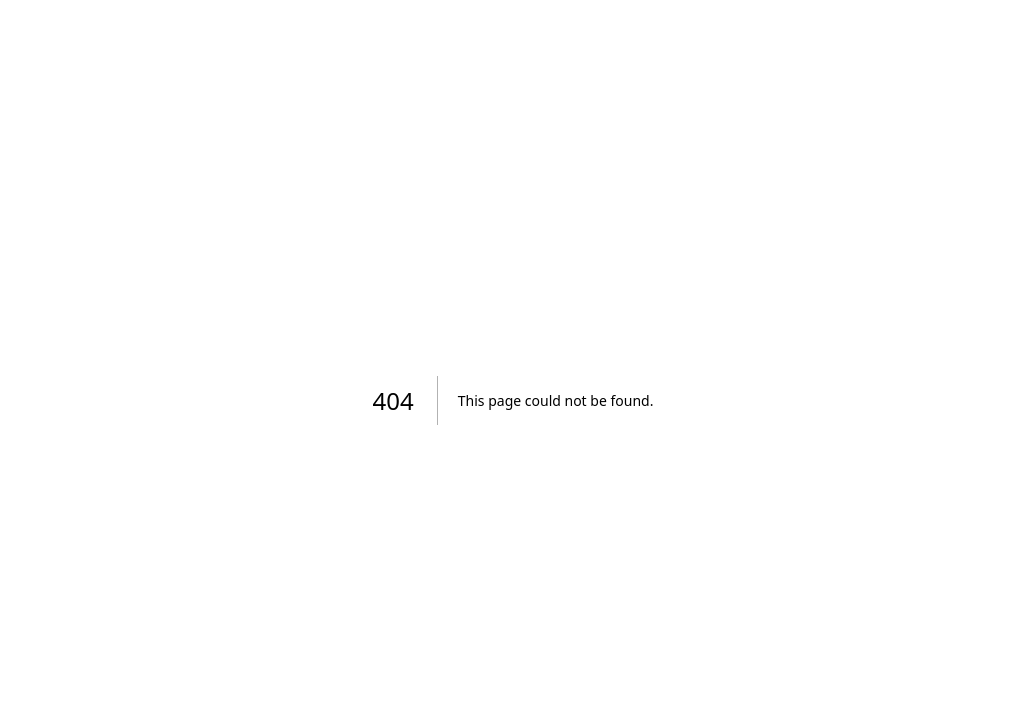
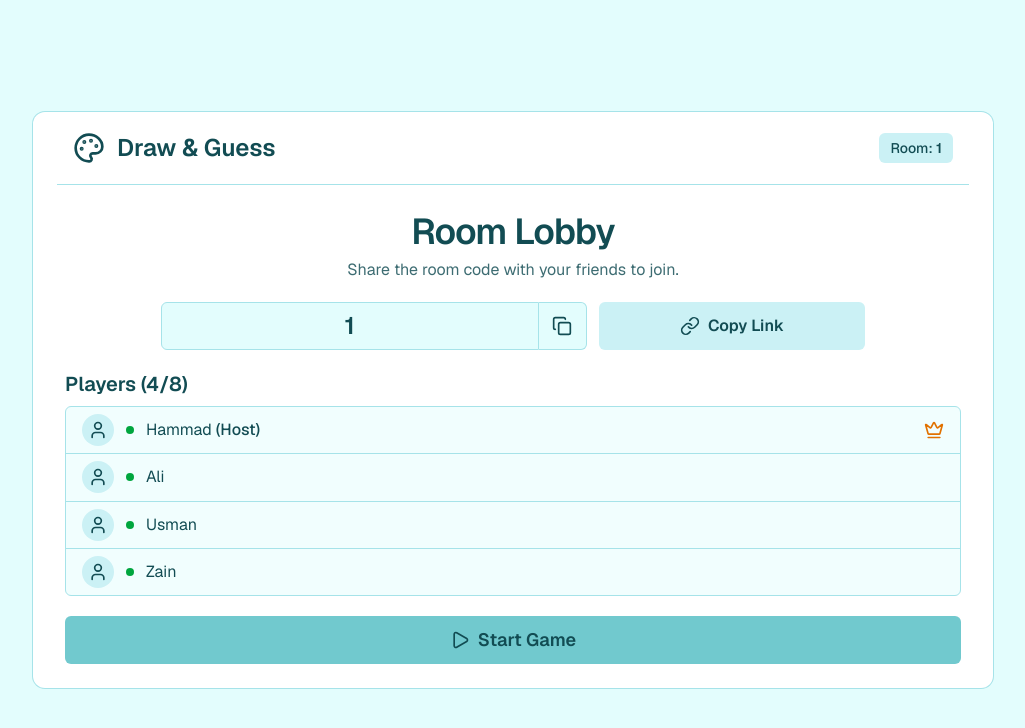
Before and after one commit to unse1234/Guessing-Game, a Next.js app in the folder apps/web/: page /room/1 in a window 1280 px wide. Before the commit this address had no page. Shown: the top 728 px of the page, without its empty margins (127-1152 px from the left). Built offline with nearby package versions, Linux system fonts and the light colour scheme.

Commit message:
feat(web): add the room lobby screen

```diff
--- /dev/null
+++ b/apps/web/src/app/room/[code]/page.tsx
@@ -0,0 +1,7 @@
+import { LobbyScreen } from '@/features/lobby/components/lobby-screen';
+
+export default async function RoomPage({ params }: PageProps<'/room/[code]'>) {
+  const { code } = await params;
+
+  return <LobbyScreen code={code} />;
+}
--- /dev/null
+++ b/apps/web/src/components/layout/site-brand.tsx
@@ -0,0 +1,10 @@
+import { Palette } from 'lucide-react';
+
+export function SiteBrand() {
+  return (
+    <>
+      <Palette aria-hidden="true" className="size-7 shrink-0 sm:size-8" />
+      <span>Draw &amp; Guess</span>
+    </>
+  );
+}
--- a/apps/web/src/features/home/components/home-screen.tsx
+++ b/apps/web/src/features/home/components/home-screen.tsx
@@ -1,4 +1,4 @@
-import { Palette } from 'lucide-react';
+import { SiteBrand } from '@/components/layout/site-brand';
 import { Card } from '@/components/ui/card';
 import { HomeActions } from '@/features/home/components/home-actions';
 
@@ -7,8 +7,7 @@ export function HomeScreen() {
     <main className="flex min-h-dvh w-full items-center justify-center px-4 py-[clamp(0.75rem,3svh,2rem)] sm:px-8">
       <Card className="w-full max-w-240 gap-0 rounded-xl border-0 p-0 ring-1 ring-border shadow-none">
         <header className="mx-4 flex items-center gap-3 border-b px-2 py-[clamp(0.5rem,2.5svh,1.5rem)] text-xl font-semibold sm:mx-6 sm:px-4 sm:text-2xl">
-          <Palette aria-hidden="true" className="size-7 shrink-0 sm:size-8" />
-          <span>Draw &amp; Guess</span>
+          <SiteBrand />
         </header>
 
         <div className="px-6 py-[clamp(1rem,calc(14svh_-_2rem),7rem)] sm:px-10">
--- /dev/null
+++ b/apps/web/src/features/lobby/components/lobby-actions.tsx
@@ -0,0 +1,18 @@
+'use client';
+
+import { Play } from 'lucide-react';
+import { toast } from 'sonner';
+import { Button } from '@/components/ui/button';
+
+export function LobbyActions() {
+  return (
+    <Button
+      type="button"
+      className="h-auto min-h-12 w-full text-base font-semibold whitespace-normal transition-none sm:text-lg"
+      onClick={() => toast.info('Game functionality will be connected later.')}
+    >
+      <Play aria-hidden="true" className="size-5" />
+      Start Game
+    </Button>
+  );
+}
--- /dev/null
+++ b/apps/web/src/features/lobby/components/lobby-screen.tsx
@@ -0,0 +1,65 @@
+import { Toaster } from 'sonner';
+import { SiteBrand } from '@/components/layout/site-brand';
+import { Badge } from '@/components/ui/badge';
+import { Card } from '@/components/ui/card';
+import { LobbyActions } from '@/features/lobby/components/lobby-actions';
+import { PlayerList } from '@/features/lobby/components/player-list';
+import { RoomCode } from '@/features/lobby/components/room-code';
+import { mockPlayers } from '@/features/lobby/data/mock-players';
+
+export function LobbyScreen({ code }: { code: string }) {
+  return (
+    <main className="flex min-h-dvh w-full items-center justify-center px-3 py-[clamp(0.75rem,3svh,2rem)] sm:px-8">
+      <Card className="w-full max-w-240 gap-0 rounded-xl border-0 p-0 ring-1 ring-border shadow-none">
+        <header className="mx-4 flex flex-wrap items-center justify-between gap-x-3 gap-y-2 border-b px-1 py-[clamp(0.5rem,2.5svh,1.5rem)] sm:mx-6 sm:px-4">
+          <div className="flex min-w-0 items-center gap-2 text-lg font-semibold sm:gap-3 sm:text-2xl">
+            <SiteBrand />
+          </div>
+          <Badge
+            variant="secondary"
+            className="block max-w-full rounded-md px-2.5 py-1 text-sm wrap-anywhere whitespace-normal"
+          >
+            Room: <strong className="font-semibold">{code}</strong>
+          </Badge>
+        </header>
+
+        <div className="grid gap-[clamp(0.75rem,2.5svh,1.75rem)] px-4 py-[clamp(0.75rem,3svh,2rem)] sm:px-8">
+          <div className="grid gap-[clamp(0.75rem,2.5svh,1.75rem)] [@media(min-width:38rem)_and_(max-height:30rem)]:grid-cols-2 [@media(min-width:38rem)_and_(max-height:30rem)]:items-center">
+            <section
+              aria-labelledby="lobby-title"
+              className="grid min-w-0 gap-[clamp(0.75rem,2.5svh,1.75rem)]"
+            >
+              <div className="text-center">
+                <h1
+                  id="lobby-title"
+                  className="text-3xl leading-tight font-semibold tracking-tight sm:text-4xl"
+                >
+                  Room Lobby
+                </h1>
+                <p className="mt-1 text-base text-muted-foreground">
+                  Share the room code with your friends to join.
+                </p>
+              </div>
+
+              <RoomCode code={code} />
+            </section>
+
+            <PlayerList players={mockPlayers} />
+          </div>
+
+          <LobbyActions />
+        </div>
+      </Card>
+      <Toaster
+        position="bottom-center"
+        toastOptions={{
+          style: {
+            background: 'var(--surface)',
+            color: 'var(--foreground)',
+            borderColor: 'var(--surface-highlight)',
+          },
+        }}
+      />
+    </main>
+  );
+}
--- /dev/null
+++ b/apps/web/src/features/lobby/components/player-list.tsx
@@ -0,0 +1,44 @@
+import { Crown, User } from 'lucide-react';
+import type { LobbyPlayer } from '@/features/lobby/data/mock-players';
+
+const roomCapacity = 8;
+
+export function PlayerList({ players }: { players: readonly LobbyPlayer[] }) {
+  return (
+    <section aria-labelledby="lobby-players" className="min-w-0">
+      <h2 id="lobby-players" className="mb-2 text-lg font-semibold sm:text-xl">
+        Players ({players.length}/{roomCapacity})
+      </h2>
+
+      <ul role="list" className="divide-y rounded-md border bg-background/50">
+        {players.map(({ id, nickname, isHost, isOnline }) => (
+          <li
+            key={id}
+            className="flex min-h-10 items-center gap-3 px-3 py-[clamp(0.25rem,0.9svh,0.75rem)] sm:px-4"
+          >
+            <span className="grid size-8 shrink-0 place-items-center rounded-full bg-secondary">
+              <User aria-hidden="true" className="size-5" />
+            </span>
+            <span
+              aria-hidden="true"
+              className={`size-2 shrink-0 rounded-full ${isOnline ? 'bg-green-600' : 'bg-foreground/35'}`}
+            />
+            <span className="min-w-0 grow text-base wrap-anywhere">
+              {nickname}
+              {isHost && <span className="font-medium"> (Host)</span>}
+              <span className="sr-only">
+                {isOnline ? ', online' : ', offline'}
+              </span>
+            </span>
+            {isHost && (
+              <Crown
+                aria-hidden="true"
+                className="size-5 shrink-0 text-amber-600"
+              />
+            )}
+          </li>
+        ))}
+      </ul>
+    </section>
+  );
+}
--- /dev/null
+++ b/apps/web/src/features/lobby/components/room-code.tsx
@@ -0,0 +1,48 @@
+'use client';
+
+import { Copy, Link } from 'lucide-react';
+import { toast } from 'sonner';
+import { Button } from '@/components/ui/button';
+
+export function RoomCode({ code }: { code: string }) {
+  async function copy(value: string, label: string) {
+    try {
+      await navigator.clipboard.writeText(value);
+      toast.success(`${label} copied.`);
+    } catch {
+      toast.error(`Could not copy the ${label.toLowerCase()}.`);
+    }
+  }
+
+  return (
+    <div className="@container mx-auto w-full max-w-176">
+      <div className="grid min-w-0 gap-2 @min-[28rem]:grid-cols-[minmax(0,1.6fr)_minmax(0,1fr)] @min-[28rem]:gap-3">
+        <div className="flex min-w-0">
+          <span className="grid min-h-12 min-w-0 grow place-items-center rounded-l-md border bg-background px-3 py-1.5 text-center text-2xl font-semibold tracking-wide wrap-anywhere">
+            {code}
+          </span>
+          <Button
+            type="button"
+            variant="outline"
+            aria-label="Copy code"
+            title="Copy code"
+            className="h-auto min-h-12 w-12 rounded-l-none border-l-0 bg-background shadow-none transition-none focus-visible:z-10"
+            onClick={() => void copy(code, 'Room code')}
+          >
+            <Copy aria-hidden="true" className="size-5" />
+          </Button>
+        </div>
+
+        <Button
+          type="button"
+          variant="secondary"
+          className="h-auto min-h-12 min-w-0 text-base font-semibold whitespace-normal transition-none"
+          onClick={() => void copy(window.location.href, 'Room link')}
+        >
+          <Link aria-hidden="true" className="size-5" />
+          Copy Link
+        </Button>
+      </div>
+    </div>
+  );
+}
--- /dev/null
+++ b/apps/web/src/features/lobby/data/mock-players.ts
@@ -0,0 +1,13 @@
+export interface LobbyPlayer {
+  id: string;
+  nickname: string;
+  isHost: boolean;
+  isOnline: boolean;
+}
+
+export const mockPlayers: readonly LobbyPlayer[] = [
+  { id: '1', nickname: 'Hammad', isHost: true, isOnline: true },
+  { id: '2', nickname: 'Ali', isHost: false, isOnline: true },
+  { id: '3', nickname: 'Usman', isHost: false, isOnline: true },
+  { id: '4', nickname: 'Zain', isHost: false, isOnline: true },
+];
```
